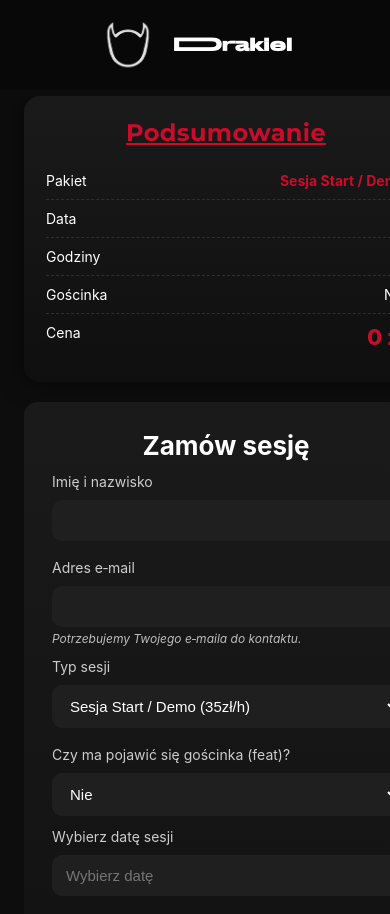
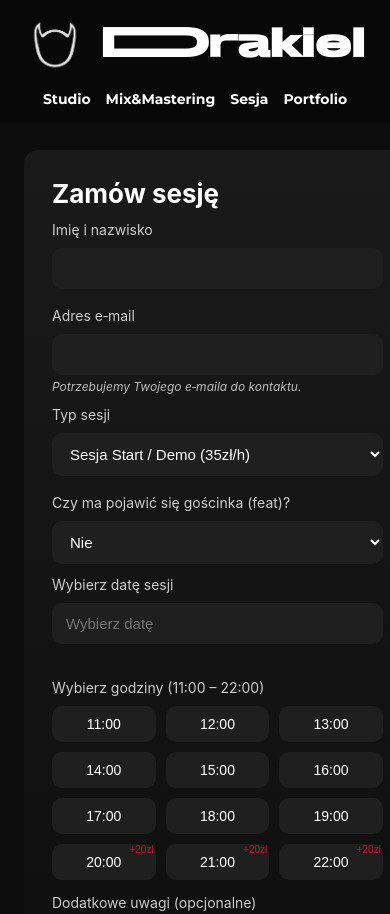
Before and after one commit to thebaoski/Drakiel-Studio, a plain HTML site: page final-page.html in a window 390 px wide. Shown: the top 914 px of the page. Drawn offline with nearby package versions, Linux system fonts and the light colour scheme.

Commit message:
Add files via upload

```diff
--- a/final-page.html
+++ b/final-page.html
@@ -147,8 +147,8 @@
       background: linear-gradient(#1a1a1a, #0f0f0f);
       border: 0px solid #2b2b2b; border-radius: 16px; padding: 22px; box-shadow: var(--shadow);
     }
-    .summary h3 { margin: 0 0 15px; text-align: center; color: var(--main-red); font-size: 24px; letter-spacing: .4px; font-family: 'Montserrat', sans-serif;}
-    .summary .line { display:flex; justify-content: space-between; gap: 12px; padding: 10px 0; border-bottom: 1px dashed #2f2f2f; font-size: 14px; }
+    .summary h3 { margin: 0 0 15px; text-align: center; color: var(--main-red); font-size: 24px; letter-spacing: .4px; font-family: 'centurygothic'; text-decoration: none;}
+    .summary .line { display:flex; justify-content: space-between; gap: 12px; padding: 10px 0; border-bottom: 1px none #353535; font-size: 14px; font-family: 'centurygothic'; letter-spacing: 0px;}
     .summary .line:last-child { border-bottom: none; }
     #s-pakiet { color: var(--main-red); font-weight: 700; }
     #s-cena { color: var(--main-red); font-weight: 800; font-size: 22px; }
@@ -182,28 +182,29 @@
     .btn-ghost { background: #2f2f2f; color:#eee; }
 
     /* ===== MOBILE ===== */
-    @media(max-width:900px){
+    @media(max-width:768px){
     main.page{
     grid-template-columns:1fr;
     gap:20px;
-    margin-top:96px;
+    margin-top:150px;
     }
 
 
     aside.summary{
     position:static;
-    order:-1;
+    order:2;
     }
 
 
     .hours-grid{grid-template-columns:repeat(4,1fr)}
-    nav{display:none}
     }
 
 
+
+
     @media(max-width:480px){
-    h2{font-size:20px;text-align:center}
-    .logo-title h1{font-size:18px}
+
+
     .hours-grid{grid-template-columns:repeat(3,1fr)}
     .btn{font-size:16px;padding:16px}
     }
```
Also changed, not shown: mix.html (+4 -4 lines).
